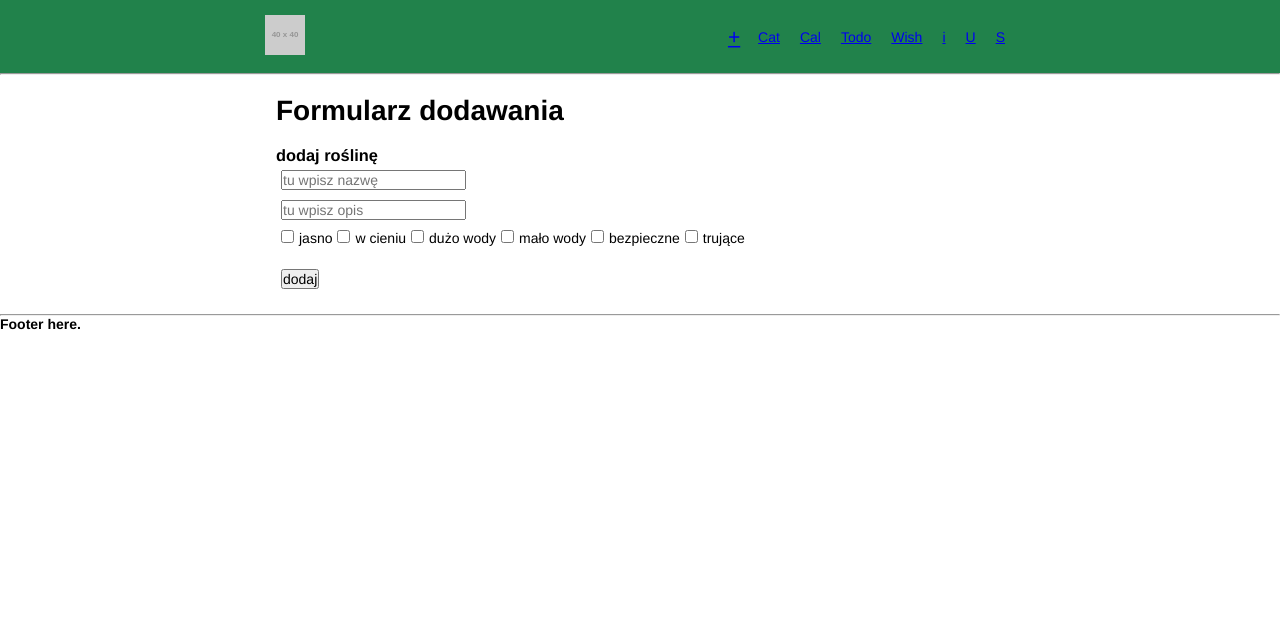
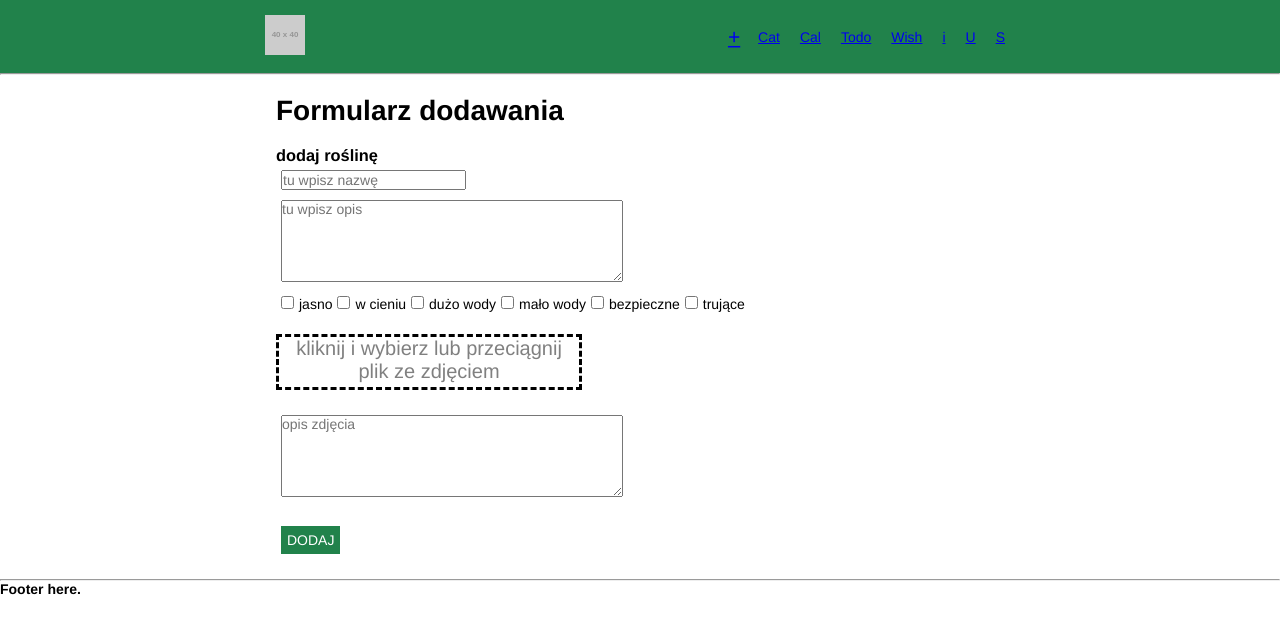
Before and after one commit to FAIRit/fe-plant-me-up, a React (Create React App) app: page /add-form in a window 1280 px wide. Shown: the top 634 px of the page. Built offline with nearby package versions, Linux system fonts and the light colour scheme.

Commit message:
adding image form moved to AddPlant component

```diff
--- a/src/App.scss
+++ b/src/App.scss
@@ -66,6 +66,10 @@ a {
     margin: 5px;
   }
 
+  textarea {
+    margin: 5px;
+  }
+
   button {
     margin: 5px;
   }
@@ -86,7 +90,7 @@ a {
   width: 300px;
   height: 50px;
   border-style: dashed;
-  margin-bottom: 20px;
+  margin: 20px 0;
   text-align: center;
 
   #c-image-upload-input {
@@ -111,3 +115,18 @@ a {
 .progress-bar--hid {
   display: none;
 }
+
+.c-single-plant-gallery {
+  display: flex;
+  justify-content: space-between;
+
+  .gallery-item {
+    width: 30%;
+    height: auto;
+
+    img {
+      width: 100%;
+      height: auto;
+    }
+  }
+}
--- a/src/components/AddForm.js
+++ b/src/components/AddForm.js
@@ -15,6 +15,8 @@ export class AddForm extends Component {
       tagLittleWater: false,
       image: null,
       url: "",
+      progress: 0,
+      imgTextarea: "",
       plants: []
     };
     // this.handleChange = this.handleChange.bind(this);
@@ -39,8 +41,45 @@ export class AddForm extends Component {
     });
   };
 
+  handleAddImage = e => {
+    if (e.target.files[0]) {
+      const image = e.target.files[0];
+      this.setState(() => ({ image }));
+    }
+    const imageName = e.target.files[0].name;
+    this.setState({ imageName });
+    console.log(imageName);
+  };
+
+  handleImgDescription = e => {
+    this.setState({
+      imgTextarea: e.target.value
+    });
+  };
+
   handleSubmit = e => {
     e.preventDefault();
+    const { image } = this.state;
+    const uploadTask = storage.ref(`images/${image.name}`).put(image);
+    uploadTask.on(
+      "state_changed",
+      snapshot => {
+        // progress function ....
+        const progress = Math.round(
+          (snapshot.bytesTransferred / snapshot.totalBytes) * 100
+        );
+        this.setState({ progress });
+      },
+      error => {
+        // error function ....
+        console.log(error);
+      },
+      () => {
+        storage
+          .ref("images")
+          .child(image.name)
+          .getDownloadURL()
+          .then(url => {
             const plantsRef = firebase.database().ref("plants");
             const plant = {
               name: this.state.text,
@@ -52,6 +91,12 @@ export class AddForm extends Component {
                 tagMoreWater: this.state.tagMoreWater,
                 tagSafe: this.state.tagSafe,
                 tagPoison: this.state.tagPoison
+              },
+              gallery: {
+                image: {
+                  url: url,
+                  description: this.state.imgTextarea
+                }
               }
             };
             plantsRef.push(plant);
@@ -63,8 +108,15 @@ export class AddForm extends Component {
               tagMoreSun: false,
               tagMoreWater: false,
               tagLittleSun: false,
-      tagLittleWater: false
+              tagLittleWater: false,
+              imgTextarea: "",
+              image: null,
+              progress: 0,
+              imageName: ""
             });
+          });
+      }
+    );
   };
 
   render() {
@@ -80,14 +132,17 @@ export class AddForm extends Component {
               placeholder="tu wpisz nazwę"
               onChange={this.handleChange}
               value={this.state.text}
+              cols={40}
             />
             <br />
-            <input
+            <textarea
               type="textarea"
               name="textarea"
               placeholder="tu wpisz opis"
               onChange={this.handleAddDescription}
               value={this.state.textarea}
+              rows={5}
+              cols={40}
             />
             <br />
             <section className="c-form-tags">
@@ -134,9 +189,43 @@ export class AddForm extends Component {
               />
               <label htmlFor="tagPoison">trujące</label>
             </section>
+            <div className="c-page-image-upload">
+              <div className="c-image-upload--form">
+                <div className="c-image-upload--zone">
+                  {this.state.imageName || (
+                    <p>kliknij i wybierz lub przeciągnij plik ze zdjęciem</p>
+                  )}
+                  <input
+                    ref={this.fileInput}
+                    id="c-image-upload-input"
+                    type="file"
+                    onChange={this.handleAddImage}
+                    onDrop={this.handleAddImage}
+                  />
+                </div>
 
+                <textarea
+                  type="textarea"
+                  name="imgTextarea"
+                  placeholder="opis zdjęcia"
+                  onChange={this.handleImgDescription}
+                  value={this.state.imgTextarea}
+                  cols="40"
+                  rows="5"
+                />
+              </div>
+              <progress
+                value={this.state.progress}
+                max="100"
+                className={
+                  this.state.progress === 0
+                    ? "progress-bar--hid"
+                    : "progress-bar"
+                }
+              />
+            </div>
             <br />
-            <button className="c-btn">dodaj</button>
+            <button className="btn">dodaj</button>
           </form>
         </div>
       </div>
--- a/src/components/PlantView.js
+++ b/src/components/PlantView.js
@@ -1,5 +1,5 @@
 import React, { Component } from "react";
-import { firebase, storage } from "../firebase";
+import { firebase } from "../firebase";
 
 export class PlantView extends Component {
   state = {
@@ -19,14 +19,6 @@ export class PlantView extends Component {
       this.setState({
         plant
       });
-      // const UploadRef = storage
-      //   .ref("${this.props.plantId}")
-      //   .child(image.name)
-      //   .getDownloadURL()
-      //   .then(url => {
-      //     console.log(url);
-      //     this.setState({ url });
-      //   });
     });
   }
 
@@ -48,7 +40,16 @@ export class PlantView extends Component {
               {this.state.plant.tags.tagSafe ? <li>bezpieczna</li> : null}
               {this.state.plant.tags.tagPoison ? <li>trująca</li> : null}
             </ul>
-            {/* <img src={this.state.url} alt="Uploaded images" /> */}
+            <h3>ZDJĘCIA</h3>
+            <div className="c-single-plant-gallery">
+              <div className="gallery-item">
+                <img
+                  src={this.state.plant.gallery.image.url}
+                  alt="Uploaded images"
+                />
+                <p>{this.state.plant.gallery.image.description}</p>
+              </div>
+            </div>
           </div>
         )}
       </div>
```
Lines whose indentation alone changed are shown as unchanged.
